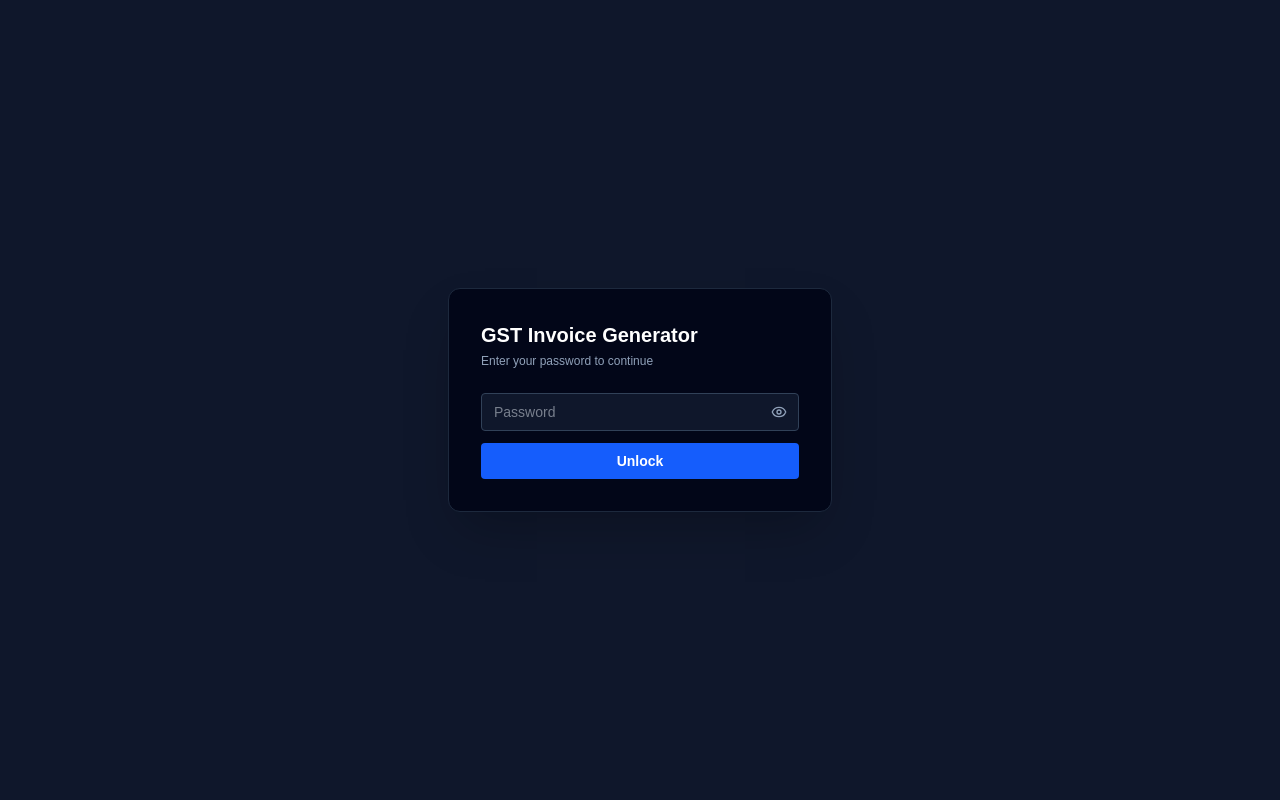
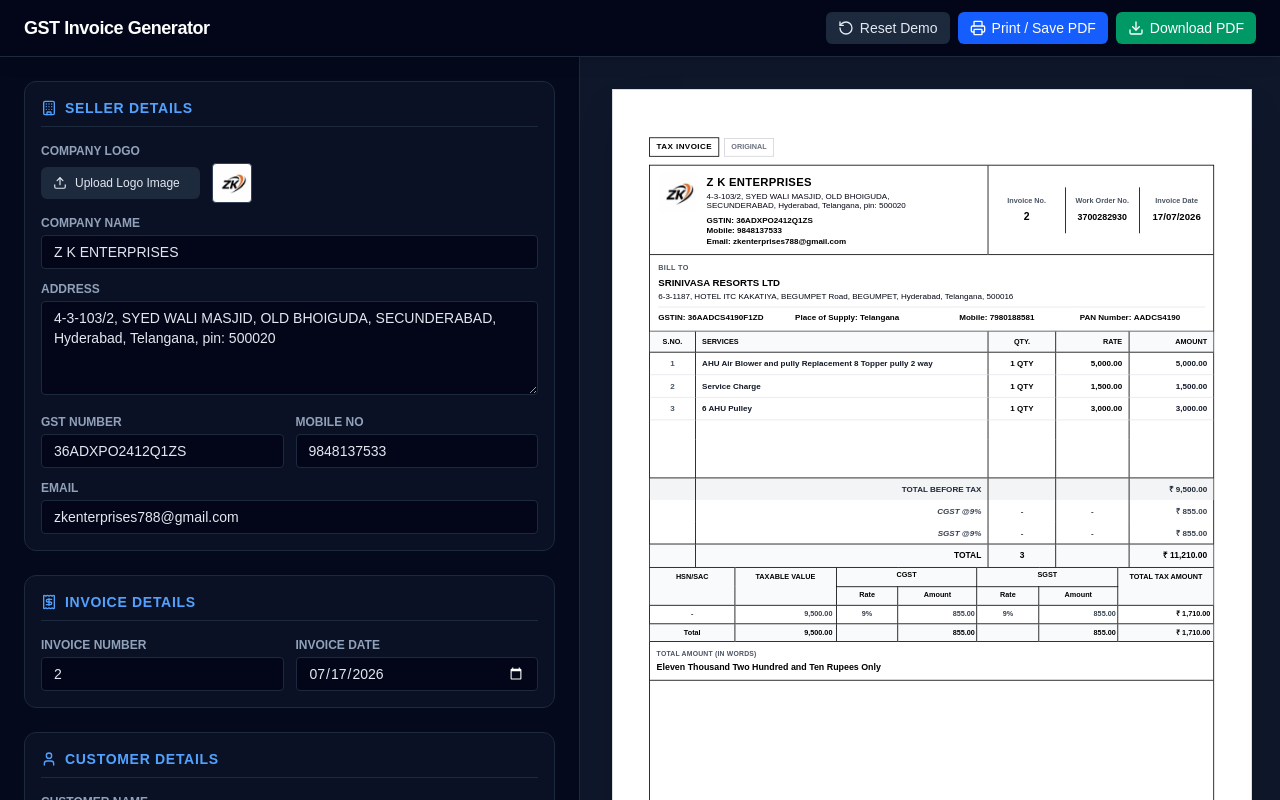
Before and after one commit to iamsyedmohammed/Z-K-Enterprises, a Next.js app: page / in a window 1280 px wide. Shown: the top 800 px of the page. Built offline with nearby package versions, Linux system fonts and the light colour scheme.

Commit message:
removed the hardcoded password

```diff
--- a/src/app/page.tsx
+++ b/src/app/page.tsx
@@ -4,8 +4,9 @@
 import {
   Plus, Trash2, Printer, Download, RotateCcw,
   Upload, Building, User, Receipt,
-  Percent, FileText, Landmark, Eye, EyeOff
+  Percent, FileText, Landmark
 } from "lucide-react";
+
 
 interface InvoiceItem {
   id: string;
@@ -186,21 +187,7 @@
   const [logoPreview, setLogoPreview] = useState<string | null>(defaultInvoiceData.sellerLogo);
   const previewRef = useRef<HTMLDivElement>(null);
 
-  // Password gate
-  const HARDCODED_PASSWORD = "ZK@invoice2026";
-  const [isAuthenticated, setIsAuthenticated] = useState(false);
-  const [passwordInput, setPasswordInput] = useState("");
-  const [passwordError, setPasswordError] = useState(false);
-  const [showPassword, setShowPassword] = useState(false);
 
-  const handleLogin = () => {
-    if (passwordInput === HARDCODED_PASSWORD) {
-      setIsAuthenticated(true);
-      setPasswordError(false);
-    } else {
-      setPasswordError(true);
-    }
-  };
 
   // Auto-handle resizing of preview A4 container to fit screens
   useEffect(() => {
@@ -355,44 +342,6 @@
     }
   };
 
-  if (!isAuthenticated) {
-    return (
-      <div className="min-h-screen bg-slate-900 flex items-center justify-center">
-        <div className="bg-slate-950 border border-slate-800 rounded-xl p-8 w-full max-w-sm shadow-2xl">
-          <h1 className="text-xl font-bold text-white mb-1">GST Invoice Generator</h1>
-          <p className="text-xs text-slate-400 mb-6">Enter your password to continue</p>
-          <div className="space-y-3">
-            <div className="relative">
-              <input
-                type={showPassword ? "text" : "password"}
-                placeholder="Password"
-                value={passwordInput}
-                onChange={(e) => { setPasswordInput(e.target.value); setPasswordError(false); }}
-                onKeyDown={(e) => e.key === "Enter" && handleLogin()}
-                className="w-full bg-slate-900 border border-slate-700 rounded px-3 py-2 pr-10 text-sm text-slate-200 focus:outline-none focus:border-blue-500"
-              />
-              <button
-                type="button"
-                onClick={() => setShowPassword(p => !p)}
-                className="absolute right-3 top-1/2 -translate-y-1/2 text-slate-400 hover:text-slate-200 transition"
-              >
-                {showPassword ? <EyeOff className="h-4 w-4" /> : <Eye className="h-4 w-4" />}
-              </button>
-            </div>
-            {passwordError && (
-              <p className="text-red-400 text-xs">Incorrect password. Please try again.</p>
-            )}
-            <button
-              onClick={handleLogin}
-              className="w-full bg-blue-600 hover:bg-blue-500 text-white rounded py-2 text-sm font-semibold transition"
-            >
-              Unlock
-            </button>
-          </div>
-        </div>
-      </div>
-    );
-  }
 
   return (
     <div className="min-h-screen bg-slate-900 text-slate-100 flex flex-col antialiased">
```
